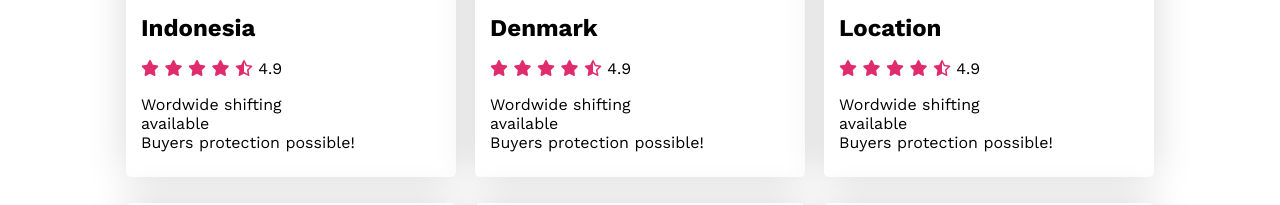
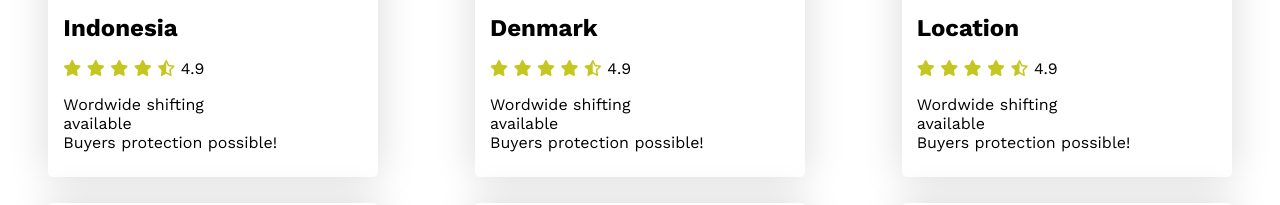
Before and after one commit to buzz-mamun/G3-Architect, a plain HTML site: page index.html in a window 1280 px wide. Shown: the part 3955-4160 px from the top of the page. Drawn offline with nearby package versions, Linux system fonts and the light colour scheme.

Commit message:
final checks

```diff
--- a/css/media.css
+++ b/css/media.css
@@ -27,10 +27,13 @@
         width: 48vw;
         overflow-x: hidden;
     }
+    .p-collection{
+        width: 100vw;
+    }
 
 
 }
-@media only screen and (min-width: 426px) and (max-width: 768px) {
+@media only screen and (min-width: 689px) and (max-width: 992px) {
     .navbar_container{
         padding-top: 3vw;
     }
@@ -111,8 +114,9 @@
     }
 
 
+
 }
-@media only screen and (min-width: 320px) and (max-width: 425px) {
+@media only screen and (min-width: 320px) and (max-width: 688px) {
     .sponsors_list {
         flex-wrap: wrap;
     }
--- a/css/style.css
+++ b/css/style.css
@@ -397,10 +397,10 @@
     font-size: 20px;
     color: #727272;
 }
-/* --------------------Our Sponsors Here-------------------- */
+/* --------------------Gallery Here-------------------- */
 
 .p-collection {
-    width: 1047px;
+    width: 100vw;
     margin-left: auto;
     margin-right: auto;
     margin-bottom: 100px;
@@ -449,11 +449,11 @@
 .stars {}
 
 .filled {
-    color: #E02C6D;
+    color: #c4c71f;
 }
 
 .half {
-    color: #E02C6D;
+    color: #c4c71f;
 }
 
 .showmore {
@@ -466,7 +466,7 @@
 
 .showmore a {
     text-decoration: none;
-    color: rgba(224, 44, 109, 0.87);
+    color: rgba(206, 224, 44, 0.87);
 }
 
 /* --------------------Our Sponsors Here-------------------- */
```
